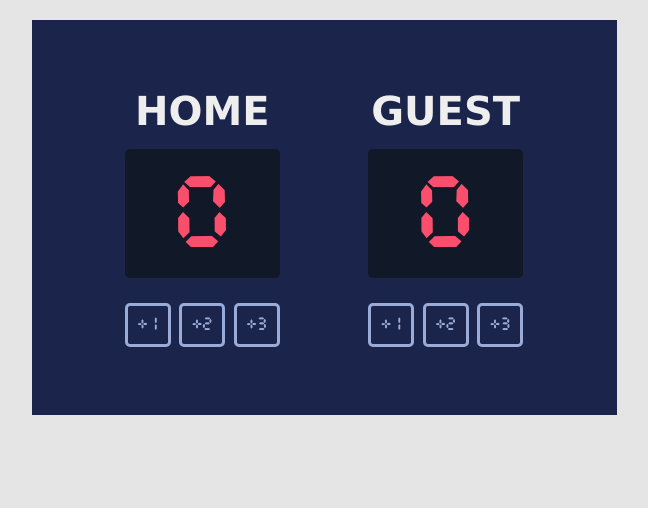
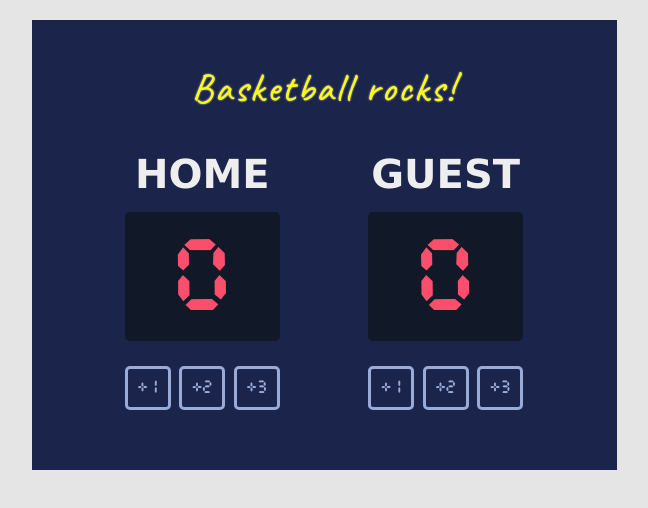
Before and after one commit to birgit2704/basketball-scoreboard, a plain HTML site: page index.html in a window 1280 px wide. Shown: the whole page, without its empty margins (316-964 px from the left). Drawn offline with nearby package versions, Linux system fonts and the light colour scheme.

Commit message:
include message

```diff
--- a/index.css
+++ b/index.css
@@ -9,15 +9,28 @@ body {
   background: #e5e5e5;
   font-family: "Cursed Timer ULiL";
 }
+.outer-container {
+  display: flex;
+  flex-direction: column;
+  width: 575px;
+  height: 385px;
+  margin: 20px auto auto;
+  background: #1b244a;
+  padding: 5px;
+  padding-bottom: 60px;
+}
 
+.message {
+  font-family: "Caveat", cursive;
+  color: #ffff00;
+  text-shadow: 0 0 2px white;
+  letter-spacing: 2px;
+  font-size: 40px;
+  text-align: center;
+}
 .container {
   display: flex;
-  width: 575px;
-  height: 385px;
-  margin: 20px auto 0 auto;
   justify-content: space-evenly;
-  background: #1b244a;
-  padding: 5px;
 }
 .home-guest {
   align-self: center;
--- a/index.html
+++ b/index.html
@@ -5,10 +5,14 @@
       href="https://cdnjs.cloudflare.com/ajax/libs/normalize/8.0.1/normalize.css"
     />
     <link rel="stylesheet" href="index.css" />
+    <link rel="preconnect" href="https://fonts.googleapis.com">
+<link rel="preconnect" href="https://fonts.gstatic.com" crossorigin>
+<link href="https://fonts.googleapis.com/css2?family=Caveat&display=swap" rel="stylesheet">
   </head>
   <body>
-    <div>
-    <div class="container">
+    <div class="outer-container">
+      <p class="message">Basketball rocks!</p>
+      <div class="container">
 
       <div class="home-guest">
         <h3>HOME</h3>
```
Also changed, not shown: screenshot.jpg.
